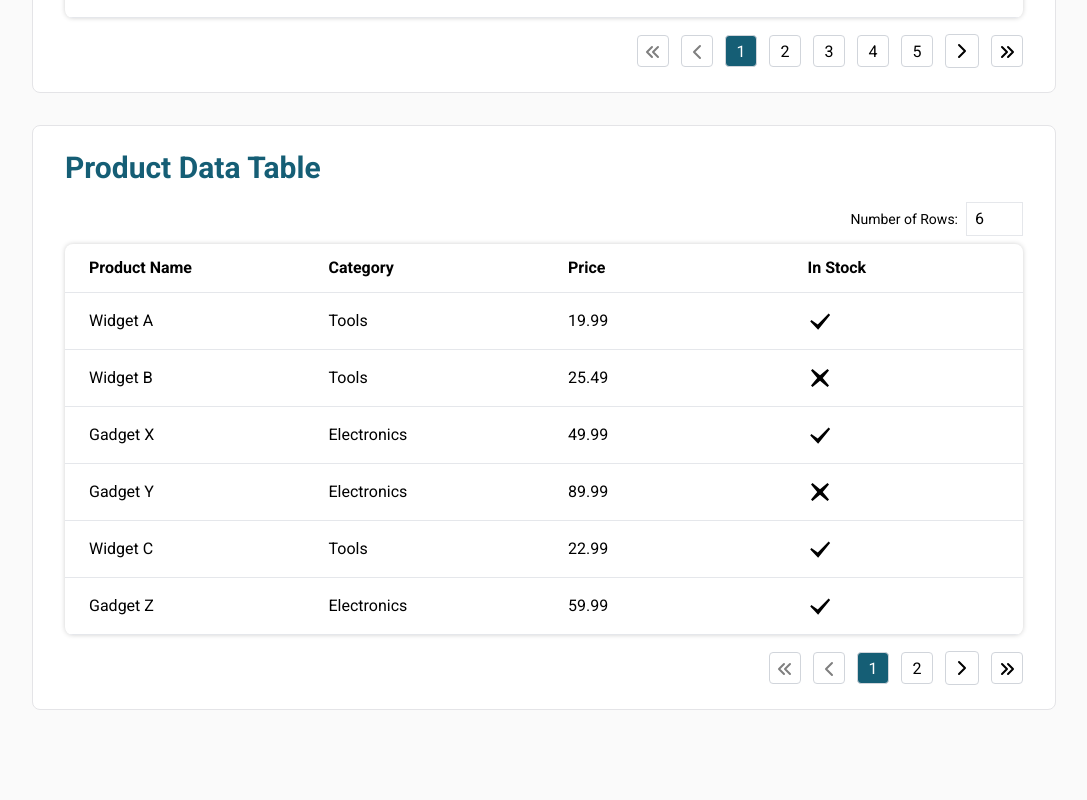
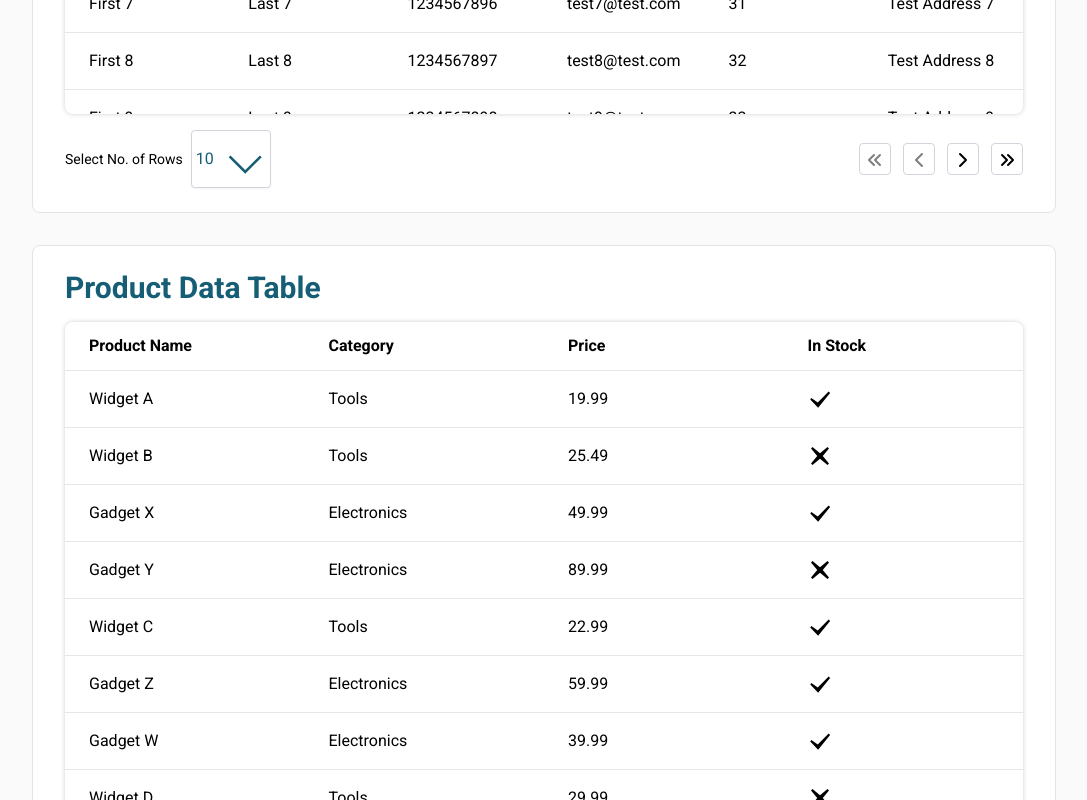
Before and after one commit to UnaizaZafar/Dynamic-React-Table-A-Feature-Rich-Reusable-Component, a Next.js app: page / in a window 1280 px wide. Shown: the part 660-1460 px from the top of the page, without its empty margins (96-1183 px from the left). Before the commit the page ends 1402 px from the top, so only its background shows below. Built offline with nearby package versions, Linux system fonts and the light colour scheme.

Commit message:
feat: Dropdown Added for rows entries

```diff
--- /dev/null
+++ b/app/components/Dropdown.jsx
@@ -0,0 +1,39 @@
+'use client'
+import { useState } from "react"
+const Dropdown = () => {
+    const [isOpen, setIsOpen] = useState(false);
+    const [selectedRows, setSelectedRows] = useState(10);
+    const rows = [10, 20, 50];
+
+    const handleSelect = (rows) => {
+        setSelectedRows(rows);
+        setIsOpen(false);
+    }
+    return (
+        <>
+            <div className=" flex gap-2 items-center w-full">
+                <h1 className="text-sm">Number of Rows</h1>
+                <div className="relative">
+                    <button className=" border rounded border-gray-300 px-8 py-0.5 shadow-sm  bg-white font-medium text-cyan-800 hover:bg-gray-50"
+                        onClick={() => setIsOpen(!isOpen)}
+                    >
+                        {selectedRows}
+                    </button>
+                    {isOpen && (
+                        <div className=" absolute rounded-md shadow-lg bg-white ">
+                            {rows.map((row, index) => (
+                                <button className="block px-8 py-2
+                                text-sm text-black
+                                hover:bg-gray-100 w-full" key={index} onClick={() => handleSelect(row)}>
+                                    {row}
+                                </button>
+                            ))}
+                        </div>
+                    )}
+                </div>
+            </div>
+        </>
+    )
+}
+
+export default Dropdown
--- a/app/components/UserTable.jsx
+++ b/app/components/UserTable.jsx
@@ -1,31 +1,34 @@
 "use client";
 import { useState, useEffect } from "react";
+import Dropdown from "./Dropdown";
 
 const UserTable = ({ userData, tableHeading, columns }) => {
   const data = Array.isArray(userData) ? userData : userData.data;
   const [currentPage, setCurrentPage] = useState(1); //to be at the 1st page when page loads
-  const [rowsPerPage, setRowsPerPage] = useState(6);
-  const lastIndex = currentPage * rowsPerPage; //getting the index of last row on selected page
-  const startIndex = lastIndex - rowsPerPage;
-  const numberOfPages = Math.ceil(data.length / rowsPerPage); // divide total data with rows to get number of pages on which the data is divided
+  const [paginationArr, setPaginationArr] = useState([]);
+  const [isOpen, setIsOpen] = useState(false);
+  const [selectedRows, setSelectedRows] = useState(10);
+  const rows = [10, 20, 50];
+  const lastIndex = currentPage * selectedRows; //getting the index of last row on selected page
+  const startIndex = lastIndex - selectedRows;
+  const numberOfPages = Math.ceil(data.length / selectedRows); // divide total data with rows to get number of pages on which the data is divided
   const records = data.slice(startIndex, lastIndex);
   // const [pageNumberLimit, setpageNumberLimit] = useState(5);
   const [maxPageNumberLimit, setmaxPageNumberLimit] = useState(5);
   const [minPageNumberLimit, setminPageNumberLimit] = useState(0);
+  // Array.from({ length: numberOfPages }, (num, key) => console.log(num, key));
+
+  let tempArr = Array.from({ length: 5 }, (_, key) => key + 1);
+
+  const handleSelect = (rows) => {
+    setSelectedRows(rows);
+    setIsOpen(false);
+  }
+
   return (
     <div className="mx-auto w-full max-w-4/5 rounded-lg px-8 py-6 text-black bg-white border border-zinc-200">
       <h1 className="text-3xl text-cyan-800 font-bold  pb-4">{tableHeading}</h1>
-      <div className="flex gap-2 mb-2 items-center justify-end">
-        <h3 className="font-medium text-sm">Number of Rows: </h3>
-        <input
-          type="number"
-          value={rowsPerPage}
-          min={1}
-          max={10}
-          onChange={() => setRowsPerPage(event.target.value)}
-          className="border pl-2 py-1"
-        />
-      </div>
+
       <table className="w-full  rounded-lg overflow-hidden shadow-custom-shadow flex flex-col">
         <thead className="border-b border-zinc-0 bg-zinc-0">
           <tr className="*:py-3 *:px-6 *:grow *:basis-0 w-full text-left flex">
@@ -43,7 +46,7 @@ const UserTable = ({ userData, tableHeading, columns }) => {
               {columns.map((col, id) =>
                 col.key === "inStock" ? (
                   <td key={id}>
-                    {obj.inStock === true ? (
+                    {obj.inStock ? (
                       // tick
                       <svg
                         xmlns="http://www.w3.org/2000/svg"
@@ -79,16 +82,41 @@ const UserTable = ({ userData, tableHeading, columns }) => {
           ))}
         </tbody>
       </table>
+      <div className="flex items-center justify-end gap-4 mt-4">
+        <div className=" flex gap-2 items-center w-full">
+          <h1 className="text-sm">Select No. of Rows</h1>
+          <div className="relative">
+            <button className="flex justify-between items-center border rounded border-gray-300 w-20 px-1 py-0.5 shadow-sm  bg-white font-medium text-cyan-800 hover:bg-gray-50"
+              onClick={() => setIsOpen(!isOpen)}
+            >
+              {selectedRows}
+              <svg xmlns="http://www.w3.org/2000/svg" width="{16}" height="{16}" viewBox="0 0 20 20" fill="none" stroke="currentColor" strokewidth="{2}" strokelinecap="round" strokelinejoin="round" classname="icon icon-tabler icons-tabler-outline icon-tabler-chevron-down"><path stroke="none" d="M0 0h24v24H0z" fill="none" /><path d="M6 9l6 6l6 -6" /></svg>
 
-      {/* PAGINATION */}
-      <div className="flex gap-3 mt-4 justify-end items-center">
+            </button>
+            {isOpen && (
+              <div className=" absolute rounded-md shadow-lg bg-white ">
+                {rows.map((row, index) => (
+                  <button className=" px-8 py-2
+                                text-sm text-black
+                                hover:bg-cyan-800 hover:text-white w-full" key={index} onClick={() => handleSelect(row)}>
+                    {row}
+
+                  </button>
+                ))}
+              </div>
+            )}
+          </div>
+        </div>
+        {data.length <= selectedRows ? "" :
+          <>
+            {/*show PAGINATION */}
+            <div className="flex gap-3 justify-end items-center">
               {/* Got to first */}
               <button
                 onClick={() => {
                   setCurrentPage(1);
                 }}
-          className={`size-8 border rounded border-gray-300 p-1 hover:bg-cyan-800 hover:text-white justify-items-center  ${
-            currentPage === 1
+                className={`size-8 border rounded border-gray-300 p-1 hover:bg-cyan-800 hover:text-white justify-items-center  ${currentPage === 1
                   ? "hover:bg-white !text-black/50 cursor-not-allowed"
                   : ""
                   }`}
@@ -112,12 +140,8 @@ const UserTable = ({ userData, tableHeading, columns }) => {
               <button
                 onClick={() => {
                   currentPage != 1 && setCurrentPage((prev) => prev - 1);
-            // (currentPage - 1) % pageNumberLimit == 0 &&
-            //   setmaxPageNumberLimit(maxPageNumberLimit - pageNumberLimit) &&
-            //   setminPageNumberLimit(minPageNumberLimit - pageNumberLimit);
                 }}
-          className={`size-8 border rounded border-gray-300 p-1 hover:bg-cyan-800 hover:text-white justify-items-center ${
-            currentPage === 1
+                className={`size-8 border rounded border-gray-300 p-1 hover:bg-cyan-800 hover:text-white justify-items-center ${currentPage === 1
                   ? "hover:bg-white !text-black/50 cursor-not-allowed"
                   : ""
                   }`}
@@ -139,10 +163,10 @@ const UserTable = ({ userData, tableHeading, columns }) => {
               </button>
               {/* Page Numbers */}
 
-        {Array.from({ length: numberOfPages }, (_, key) => key + 1).map(
-          (pageNumber) =>
-            pageNumber <= maxPageNumberLimit &&
-            pageNumber > minPageNumberLimit && (
+              {/* {Array.from({ length: numberOfPages }, (_, key) => key + 1).map(
+ (pageNumber) => (
+   // pageNumber <= maxPageNumberLimit &&
+   // pageNumber > minPageNumberLimit && (
    <button
      onClick={() => setCurrentPage(pageNumber)}
      key={pageNumber}
@@ -153,7 +177,8 @@ const UserTable = ({ userData, tableHeading, columns }) => {
      {pageNumber}
    </button>
  )
-        )}
+ // )
+)} */}
               {/* next */}
               <button
                 onClick={() => {
@@ -164,8 +189,7 @@ const UserTable = ({ userData, tableHeading, columns }) => {
                   //   ? setminPageNumberLimit(minPageNumberLimit + pageNumberLimit)
                   //   : "";
                 }}
-          className={`Fsize-8 border rounded border-gray-300 p-1 hover:bg-cyan-800 hover:text-white justify-items-center cursor-pointer ${
-            currentPage === numberOfPages
+                className={`size-8 border rounded border-gray-300 p-1 hover:bg-cyan-800 hover:text-white justify-items-center cursor-pointer ${currentPage === numberOfPages
                   ? "hover:bg-white !text-black/50 cursor-not-allowed"
                   : ""
                   }`}
@@ -187,8 +211,7 @@ const UserTable = ({ userData, tableHeading, columns }) => {
               {/* Go to Last */}
               <button
                 onClick={() => setCurrentPage(numberOfPages)}
-          className={`size-8 border rounded border-gray-300 p-1 hover:bg-cyan-800 hover:text-white justify-items-center ${
-            currentPage === numberOfPages
+                className={`size-8 border rounded border-gray-300 p-1 hover:bg-cyan-800 hover:text-white justify-items-center ${currentPage === numberOfPages
                   ? "hover:bg-white !text-black/50 cursor-not-allowed"
                   : ""
                   }`}
@@ -209,8 +232,12 @@ const UserTable = ({ userData, tableHeading, columns }) => {
                   <path d="M17 7l-5 5l5 5" />
                 </svg>
               </button>
+            </div></>
+        }
+
+
       </div>
-    </div>
+    </div >
   );
 };
 export default UserTable;
```
Lines whose indentation alone changed are shown as unchanged.
